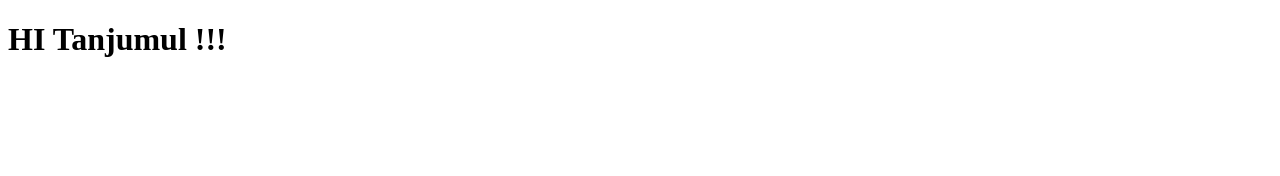
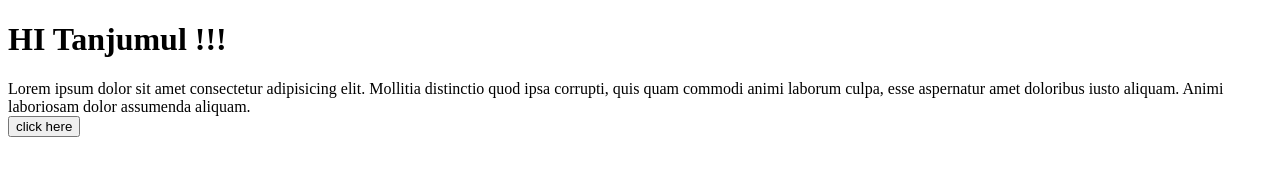
Before and after one commit to 2019331101-Tanjumul/Frontend-dev, a plain HTML site: page basic.html in a window 1280 px wide. Drawn offline with Linux system fonts and the light colour scheme.

Commit message:
added article tag

```diff
--- a/basic.html
+++ b/basic.html
@@ -7,5 +7,13 @@
   </head>
   <body>
     <h1>HI Tanjumul !!!</h1>
+
+    <article>
+      Lorem ipsum dolor sit amet consectetur adipisicing elit. Mollitia
+      distinctio quod ipsa corrupti, quis quam commodi animi laborum culpa, esse
+      aspernatur amet doloribus iusto aliquam. Animi laboriosam dolor assumenda
+      aliquam.
+    </article>
+    <button>click here</button>
   </body>
 </html>
```
